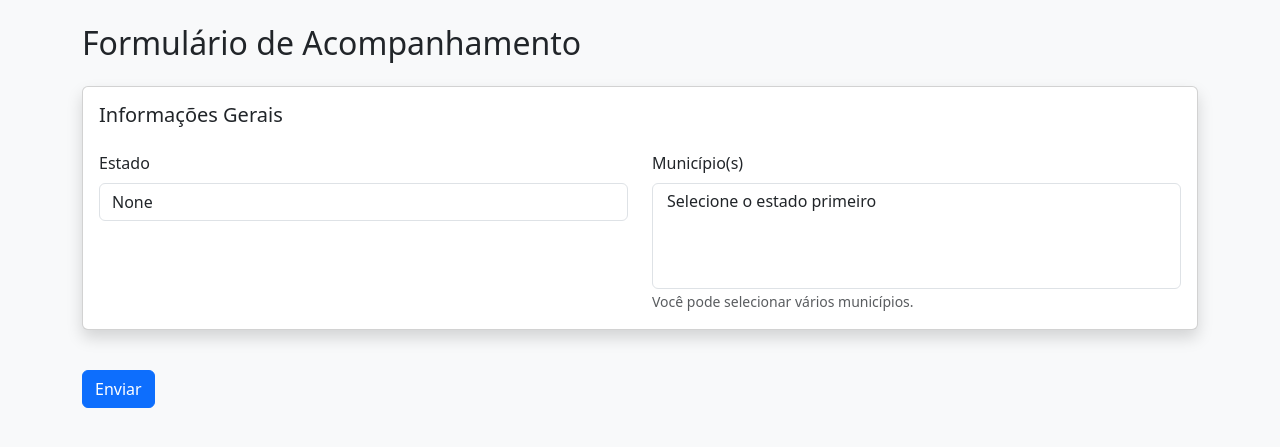
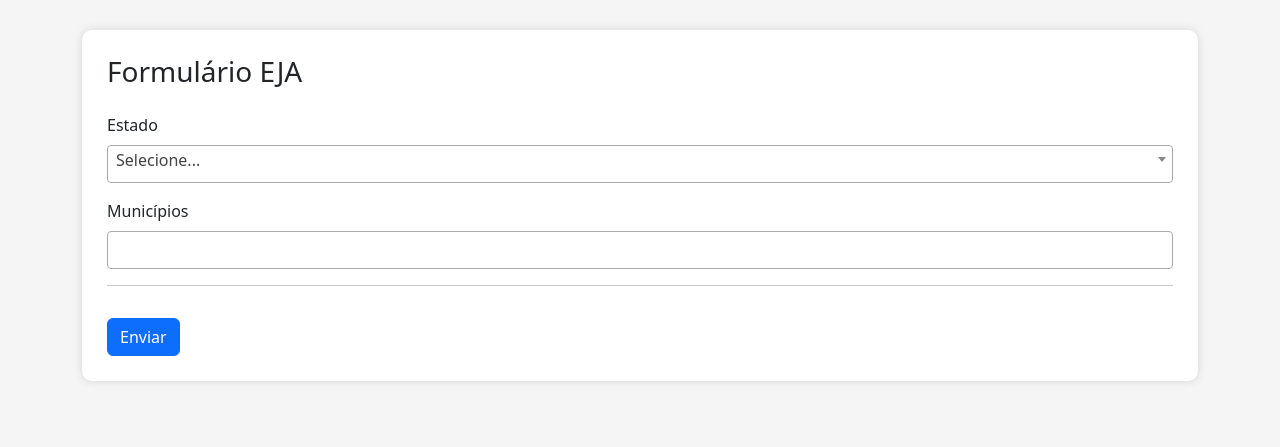
Before and after one commit to profdanidias/app-eja, a Flask app: page /formulario in a window 1280 px wide. Shown: the top 447 px of the page. Run offline with Flask 3, Linux system fonts and the light colour scheme; the visitor is signed in with stand-in values (Sample User, id 1); data that the repository does not hold is empty; some libraries are stand-ins or nearby versions.

Commit message:
Update formulario.html

```diff
--- a/templates/formulario.html
+++ b/templates/formulario.html
@@ -1,294 +1,258 @@
 <!DOCTYPE html>
-<html lang="pt-br">
+<html lang="pt-BR">
 <head>
     <meta charset="UTF-8">
     <meta name="viewport" content="width=device-width, initial-scale=1.0">
     <title>Formulário EJA</title>
 
     <!-- Bootstrap -->
-    <link href="https://cdn.jsdelivr.net/npm/bootstrap@5.3.0/dist/css/bootstrap.min.css" rel="stylesheet">
-
-    <!-- jQuery (necessário para Select2) -->
-    <script src="https://code.jquery.com/jquery-3.6.0.min.js"></script>
+    <link rel="stylesheet" href="https://cdn.jsdelivr.net/npm/bootstrap@5.3.0/dist/css/bootstrap.min.css">
 
     <!-- Select2 -->
     <link href="https://cdn.jsdelivr.net/npm/select2@4.1.0-rc.0/dist/css/select2.min.css" rel="stylesheet" />
-    <script src="https://cdn.jsdelivr.net/npm/select2@4.1.0-rc.0/dist/js/select2.min.js"></script>
 
     <style>
+        body {
+            background: #f5f5f5;
+        }
+        .container-box {
+            background: white;
+            padding: 25px;
+            border-radius: 10px;
+            margin-top: 30px;
+            box-shadow: 0 0 10px #00000020;
+        }
+        .municipio-card {
+            background: #ffffff;
+            border-left: 5px solid #0d6efd;
+            padding: 20px;
+            margin-bottom: 20px;
+            border-radius: 8px;
+            position: relative;
+        }
+        .municipio-titulo {
+            font-size: 20px;
+            font-weight: bold;
+            color: #0d6efd;
+            margin-bottom: 15px;
+        }
+        .btn-remover {
+            position: absolute;
+            top: 15px;
+            right: 15px;
+        }
+        .select2-container .select2-selection--single,
         .select2-container .select2-selection--multiple {
-            min-height: 38px;
-            padding: 4px;
-        }
-        .mes-bloqueado {
-            background: #eee !important;
+            min-height: 38px !important;
         }
     </style>
 </head>
 
-<body class="bg-light">
+<body>
 
-<div class="container mt-4 mb-5">
-    <h2 class="mb-4">Formulário de Acompanhamento</h2>
+<div class="container">
+    <div class="container-box">
+
+        <h3 class="mb-4">Formulário EJA</h3>
 
         <form action="/salvar" method="POST">
 
-        <!-- ================= ESTADO ================= -->
-        <div class="card shadow p-3 mb-4">
-            <h5>Informações Gerais</h5>
+            <input type="hidden" name="usuario_id" value="{{ usuario_id }}">
 
-            <div class="row mt-3">
-                <div class="col-md-6">
+            <!-- Estado -->
+            <div class="mb-3">
                 <label class="form-label">Estado</label>
-
-                    {% if is_gestor %}
                 <select id="estado" name="estado" class="form-select" required>
-                            <option value="">Selecione</option>
-                            {% for e in estados %}
-                                <option value="{{ e.sigla }}">{{ e.sigla }} - {{ e.nome }}</option>
+                    <option value="">Selecione...</option>
+                    {% for estado in estados %}
+                        <option value="{{ estado.sigla }}">{{ estado.nome }}</option>
                     {% endfor %}
                 </select>
-                    {% else %}
-                        <input type="text" class="form-control" value="{{ estado_fixo }}" readonly>
-                        <input type="hidden" name="estado" value="{{ estado_fixo }}">
-                    {% endif %}
             </div>
 
-                <div class="col-md-6">
-                    <label class="form-label">Município(s)</label>
-
+            <!-- Municípios (MULTISELECT) -->
+            <div class="mb-3">
+                <label class="form-label">Municípios</label>
                 <select id="municipios" name="municipios" class="form-select" multiple required>
-                        <option value="">Selecione o estado primeiro</option>
+                    <option value="">Selecione um estado primeiro...</option>
                 </select>
-
-                    <small class="text-muted">Você pode selecionar vários municípios.</small>
-                </div>
-            </div>
-        </div>
-
-        <!-- ÁREA DINÂMICA DOS MUNICÍPIOS -->
-        <div id="areaMunicipios"></div>
-
-        <button class="btn btn-primary mt-3">Enviar</button>
-    </form>
-</div>
-
-<!-- ================= JAVASCRIPT ================= -->
-<script>
-    // Ativar Select2
-    $(document).ready(function() {
-        $('#municipios').select2({
-            placeholder: "Selecione os municípios",
-            width: '100%'
-        });
-    });
-
-    // Carregar municípios ao selecionar estado
-const estadoSelect = document.getElementById("estado");
-if (estadoSelect) {
-    estadoSelect.addEventListener("change", function () {
-
-
-        const uf = this.value;
-        const select = document.getElementById("municipios");
-
-        select.innerHTML = "<option>Carregando...</option>";
-        $('#municipios').trigger('change');
-
-        fetch("/municipios/" + uf)
-            .then(r => r.json())
-            .then(lista => {
-                select.innerHTML = "";
-
-                lista.forEach(m => {
-                    const opt = new Option(m.nome, m.id, false, false);
-                    select.add(opt);
-                });
-
-                $('#municipios').trigger('change');
-            });
-    });
-
-
-    // Criar campos dinâmicos para cada município selecionado
-    $('#municipios').on('change', function () {
-        const selecionados = $(this).select2('data');
-        const area = document.getElementById("areaMunicipios");
-
-        area.innerHTML = "";
-
-        selecionados.forEach(item => {
-            const id = item.id;
-            const nome = item.text;
-
-            // Gerar meses até o mês atual
-            const meses = ["jan","fev","mar","abr","mai","jun","jul","ago","setm"];
-            const mesAtual = new Date().getMonth(); // 0 = jan
-
-            const camposMeses = meses.slice(0, mesAtual + 1).map(m => `
-                <div class="col-4 col-md-2 mb-2">
-                    <label class="form-label text-capitalize">${m}</label>
-                    <input type="number" name="${m}_${id}" class="form-control campo-mes" min="0">
-                </div>
-            `).join("");
-
-            area.innerHTML += `
-                <div class="card shadow p-3 mb-4">
-                    <h5>${nome}</h5>
-
-                    <input type="hidden" name="nome_${id}" value="${nome}">
-
-                    <!-- FORMADOR LOCAL -->
-                    <div class="row mt-3">
-                        <div class="col-md-6">
-                            <label class="form-label">Formador Local</label>
-                            <select name="formador_local_${id}" class="form-select">
-                                <option value="">Selecione</option>
-                                <option value="Sim">Sim</option>
-                                <option value="Não">Não</option>
-                                <option value="Não identificado">Não identificado</option>
-                            </select>
-                        </div>
             </div>
 
             <hr>
 
+            <!-- ÁREA DINÂMICA DOS MUNICÍPIOS -->
+            <div id="area-municipios"></div>
+
+            <button type="submit" class="btn btn-primary mt-3">Enviar</button>
+
+        </form>
+
+    </div>
+</div>
+
+<!-- JS -->
+<script src="https://code.jquery.com/jquery-3.6.0.min.js"></script>
+<script src="https://cdn.jsdelivr.net/npm/select2@4.1.0-rc.0/dist/js/select2.min.js"></script>
+
+<script>
+    $(document).ready(function() {
+        $('#estado').select2();
+        $('#municipios').select2();
+    });
+
+    // Carregar municípios ao escolher estado
+    $('#estado').on('change', function() {
+        let estado = $(this).val();
+
+        $('#municipios').html('<option>Carregando...</option>');
+
+        $.get('/municipios/' + estado, function(data) {
+            $('#municipios').empty();
+            data.forEach(function(m) {
+                $('#municipios').append(
+                    `<option value="${m.id}" data-nome="${m.nome}">${m.nome}</option>`
+                );
+            });
+        });
+    });
+
+    // Criar cards dinâmicos ao selecionar municípios
+    $('#municipios').on('change', function() {
+        let selecionados = $(this).find(':selected');
+        let area = $('#area-municipios');
+        area.empty();
+
+        selecionados.each(function() {
+            let id = $(this).val();
+            let nome = $(this).data('nome');
+
+            area.append(`
+                <div class="municipio-card" id="card-${id}">
+
+                    <button type="button" class="btn btn-danger btn-sm btn-remover" data-id="${id}">
+                        Remover
+                    </button>
+
+                    <div class="municipio-titulo">${nome}</div>
+
+                    <!-- Formador Local -->
+                    <div class="mb-3">
+                        <label>Há Formador Local?</label>
+                        <select name="formador_local_${id}" class="form-select">
+                            <option value="">Selecione...</option>
+                            <option value="Sim">Sim</option>
+                            <option value="Não">Não</option>
+                            <option value="Não Identificado">Não Identificado</option>
+                        </select>
+                    </div>
+
                     <!-- PBA -->
-                    <div class="row mt-3">
-                        <div class="col-md-6">
-                            <label class="form-label">Há turmas de PBA?</label>
-                            <select name="pba_${id}" class="form-select pba-select" data-id="${id}">
-                                <option value="">Selecione</option>
+                    <div class="mb-3">
+                        <label>Há Turmas de PBA?</label>
+                        <select name="pba_${id}" class="form-select pba" data-id="${id}">
+                            <option value="">Selecione...</option>
                             <option value="Sim">Sim</option>
                             <option value="Não">Não</option>
                             <option value="Não sei">Não sei</option>
                         </select>
                     </div>
 
-                        <div class="col-md-6">
-                            <label class="form-label">Quantas turmas?</label>
-                            <input type="number" name="pba_qtd_${id}" class="form-control pba-qtd" min="0" value="0" readonly>
-                        </div>
+                    <div class="mb-3">
+                        <label>Quantidade PBA</label>
+                        <input type="number" name="pba_qtd_${id}" id="pba_qtd_${id}" class="form-control" value="0" disabled>
                     </div>
 
-                    <!-- ALFABETIZAÇÃO EJA -->
-                    <div class="row mt-3">
-                        <div class="col-md-6">
-                            <label class="form-label">Há turmas de Alfabetização EJA?</label>
-                            <select name="eja_alf_${id}" class="form-select eja-alf-select" data-id="${id}">
-                                <option value="">Selecione</option>
+                    <!-- Alfabetização EJA -->
+                    <div class="mb-3">
+                        <label>Há Turmas de Alfabetização EJA?</label>
+                        <select name="eja_alf_${id}" class="form-select eja_alf" data-id="${id}">
+                            <option value="">Selecione...</option>
                             <option value="Sim">Sim</option>
                             <option value="Não">Não</option>
                             <option value="Não sei">Não sei</option>
                         </select>
                     </div>
 
-                        <div class="col-md-6">
-                            <label class="form-label">Quantas turmas?</label>
-                            <input type="number" name="eja_alf_qtd_${id}" class="form-control eja-alf-qtd" min="0" value="0" readonly>
-                        </div>
+                    <div class="mb-3">
+                        <label>Quantidade</label>
+                        <input type="number" name="eja_alf_qtd_${id}" id="eja_alf_qtd_${id}" class="form-control" value="0" disabled>
                     </div>
 
-                    <!-- EJA ANOS INICIAIS -->
-                    <div class="row mt-3">
-                        <div class="col-md-6">
-                            <label class="form-label">Há turmas de EJA - Anos Iniciais?</label>
-                            <select name="eja_ai_${id}" class="form-select eja-ai-select" data-id="${id}">
-                                <option value="">Selecione</option>
+                    <!-- EJA Anos Iniciais -->
+                    <div class="mb-3">
+                        <label>Há Turmas de EJA - Anos Iniciais?</label>
+                        <select name="eja_ai_${id}" class="form-select eja_ai" data-id="${id}">
+                            <option value="">Selecione...</option>
                             <option value="Sim">Sim</option>
                             <option value="Não">Não</option>
                             <option value="Não sei">Não sei</option>
                         </select>
                     </div>
 
-                        <div class="col-md-6">
-                            <label class="form-label">Quantas turmas?</label>
-                            <input type="number" name="eja_ai_qtd_${id}" class="form-control eja-ai-qtd" min="0" value="0" readonly>
-                        </div>
+                    <div class="mb-3">
+                        <label>Quantidade</label>
+                        <input type="number" name="eja_ai_qtd_${id}" id="eja_ai_qtd_${id}" class="form-control" value="0" disabled>
                     </div>
 
                     <hr>
 
+                    <!-- Meses -->
                     <h6>Número Total de Participantes em Formações Presenciais</h6>
 
-                    <div class="row mt-2">
-                        ${camposMeses}
+                    <div class="row">
+                        {% for mes in ['jan','fev','mar','abr','mai','jun','jul','ago','setm','out','nov','dez'] %}
+                        <div class="col-md-4 mb-3">
+                            <label>{{ mes|upper }}</label>
+                            <input type="number" name="{{ mes }}_${id}" class="form-control" value="0">
                         </div>
+                        {% endfor %}
                     </div>
-            `;
 
-            carregarDadosAnteriores(id);
+                </div>
+            `);
+        });
     });
 
-        ativarLogicaCondicional();
+    // Remover card e desmarcar município
+    $(document).on('click', '.btn-remover', function() {
+        let id = $(this).data('id');
+
+        // Remove o card visualmente
+        $('#card-' + id).remove();
+
+        // Desmarca o município no Select2
+        let select = $('#municipios');
+        let valores = select.val().filter(v => v !== id);
+        select.val(valores).trigger('change');
     });
 
-    // Função que ativa a lógica dos campos condicionais
-    function ativarLogicaCondicional() {
+    // Lógica para abrir/fechar campos de quantidade
+    $(document).on('change', '.pba', function() {
+        let id = $(this).data('id');
+        let val = $(this).val();
+        let campo = $('#pba_qtd_' + id);
 
-        $(".pba-select").on("change", function () {
-            const id = $(this).data("id");
-            const qtd = $(`input[name='pba_qtd_${id}']`);
-
-            if ($(this).val() === "Sim") qtd.prop("readonly", false);
-            else qtd.val(0).prop("readonly", true);
+        if (val === 'Sim') campo.prop('disabled', false);
+        else { campo.val(0); campo.prop('disabled', true); }
     });
 
-        $(".eja-alf-select").on("change", function () {
-            const id = $(this).data("id");
-            const qtd = $(`input[name='eja_alf_qtd_${id}']`);
+    $(document).on('change', '.eja_alf', function() {
+        let id = $(this).data('id');
+        let val = $(this).val();
+        let campo = $('#eja_alf_qtd_' + id);
 
-            if ($(this).val() === "Sim") qtd.prop("readonly", false);
-            else qtd.val(0).prop("readonly", true);
+        if (val === 'Sim') campo.prop('disabled', false);
+        else { campo.val(0); campo.prop('disabled', true); }
     });
 
-        $(".eja-ai-select").on("change", function () {
-            const id = $(this).data("id");
-            const qtd = $(`input[name='eja_ai_qtd_${id}']`);
+    $(document).on('change', '.eja_ai', function() {
+        let id = $(this).data('id');
+        let val = $(this).val();
+        let campo = $('#eja_ai_qtd_' + id);
 
-            if ($(this).val() === "Sim") qtd.prop("readonly", false);
-            else qtd.val(0).prop("readonly", true);
+        if (val === 'Sim') campo.prop('disabled', false);
+        else { campo.val(0); campo.prop('disabled', true); }
     });
-    }
-
-    // Preencher automaticamente dados anteriores
-    function carregarDadosAnteriores(id) {
-        fetch("/api/dados_municipio/" + id)
-            .then(r => r.json())
-            .then(d => {
-                if (!d.existe) return;
-
-                // Formador local
-                $(`select[name='formador_local_${id}']`).val(d.formador_local);
-
-                // PBA
-                $(`select[name='pba_${id}']`).val(d.pba).trigger("change");
-                $(`input[name='pba_qtd_${id}']`).val(d.pba_qtd);
-
-                // Alfabetização EJA
-                $(`select[name='eja_alf_${id}']`).val(d.eja_alf).trigger("change");
-                $(`input[name='eja_alf_qtd_${id}']`).val(d.eja_alf_qtd);
-
-                // EJA Anos Iniciais
-                $(`select[name='eja_ai_${id}']`).val(d.eja_ai).trigger("change");
-                $(`input[name='eja_ai_qtd_${id}']`).val(d.eja_ai_qtd);
-
-                // Meses
-                const ordem = ["jan","fev","mar","abr","mai","jun","jul","ago","setm"];
-
-                Object.entries(d.meses).forEach(([mes, valor]) => {
-                    const campo = $(`input[name='${mes}_${id}']`);
-                    campo.val(valor);
-
-                    const indiceMes = ordem.indexOf(mes);
-
-                    // Travar meses anteriores ao mês atual
-                    if (indiceMes + 1 < d.mes_atual) {
-                        campo.prop("readonly", true).addClass("mes-bloqueado");
-                    }
-                });
-            });
-    }
 </script>
 
 </body>
```
Lines whose indentation alone changed are shown as unchanged.
